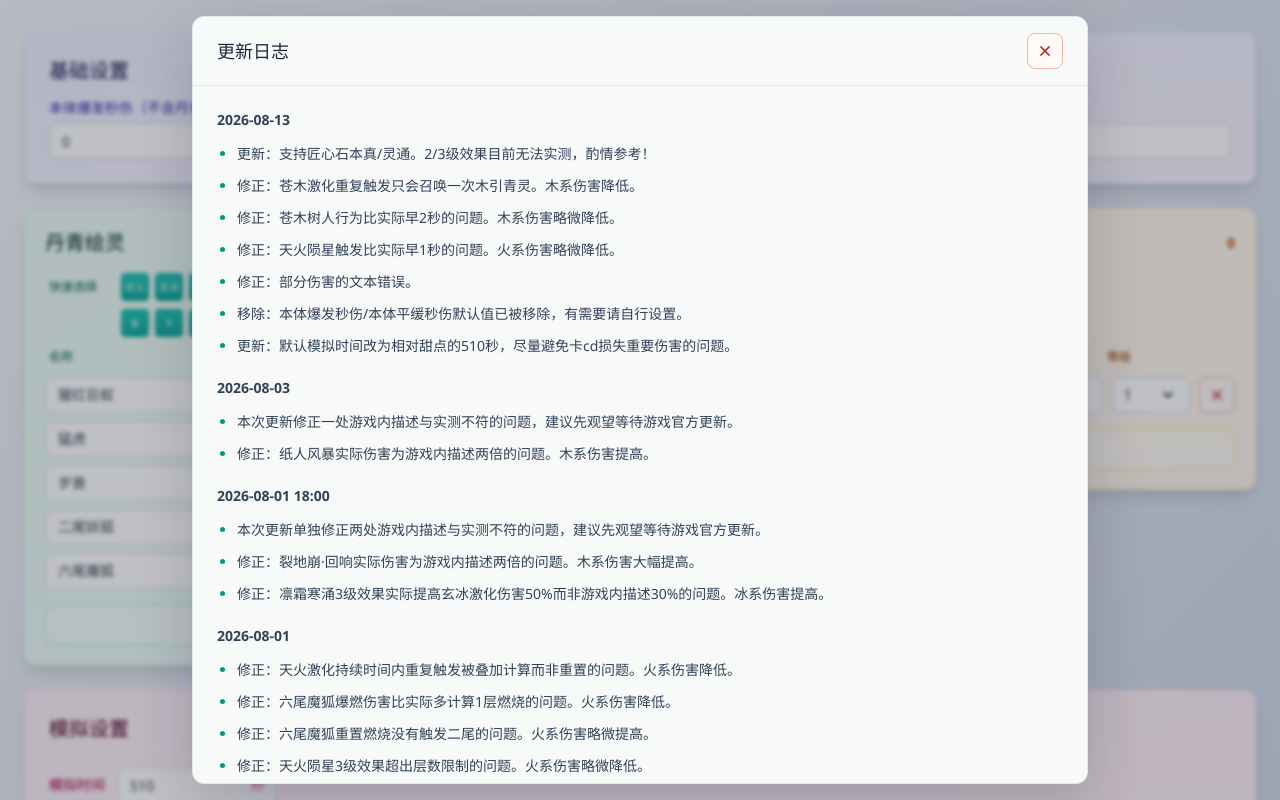
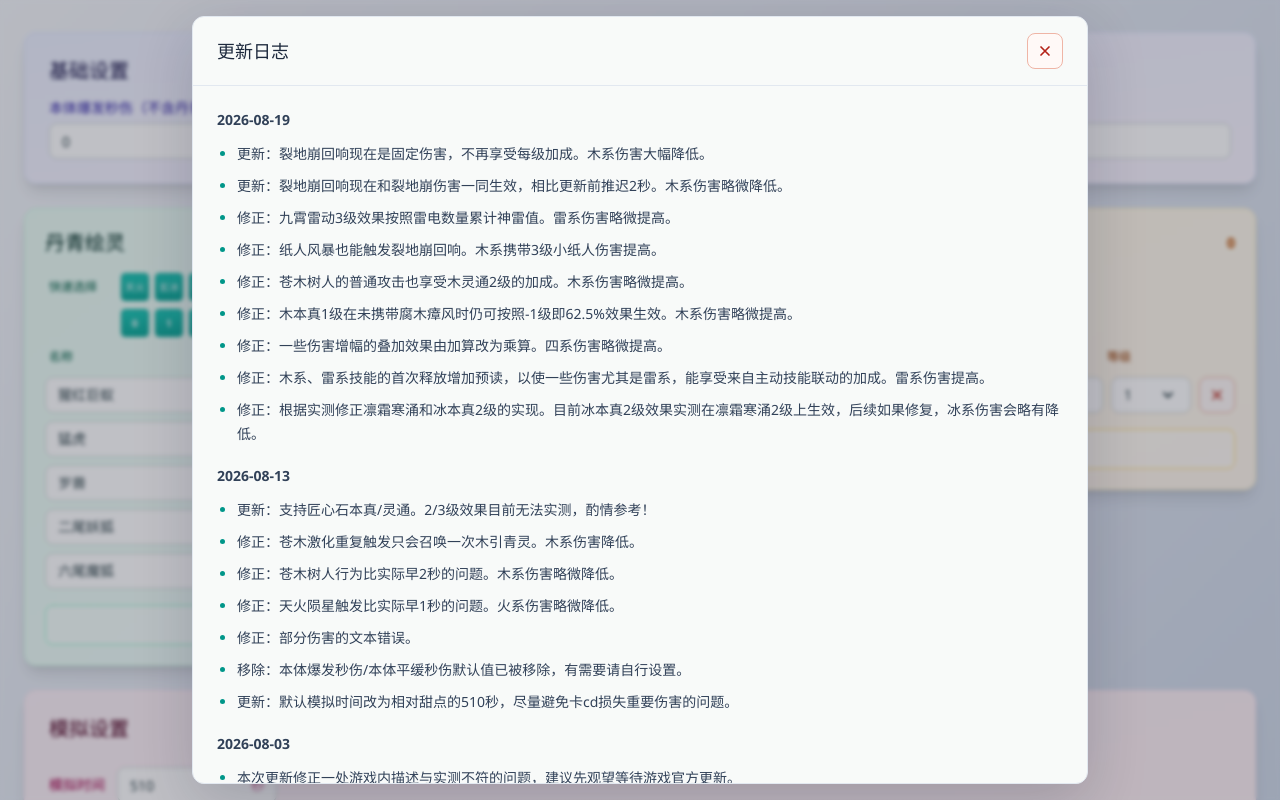
Before and after one commit to AzedL/DanQingSimulator, a React (Vite) app: page / in a window 1280 px wide. Shown: the top 800 px of the page. Built offline with nearby package versions, Linux system fonts and the light colour scheme.

Commit message:
chore: change log

```diff
--- a/src/lang/changelog.ts
+++ b/src/lang/changelog.ts
@@ -1,6 +1,20 @@
-export const updatedAt = '2026-08-13'
+export const updatedAt = '2026-08-19'
 
 export const changelog = [
+  {
+    date: '2026-08-19',
+    changes: [
+      '更新：裂地崩回响现在是固定伤害，不再享受每级加成。木系伤害大幅降低。',
+      '更新：裂地崩回响现在和裂地崩伤害一同生效，相比更新前推迟2秒。木系伤害略微降低。',
+      '修正：九霄雷动3级效果按照雷电数量累计神雷值。雷系伤害略微提高。',
+      '修正：纸人风暴也能触发裂地崩回响。木系携带3级小纸人伤害提高。',
+      '修正：苍木树人的普通攻击也享受木灵通2级的加成。木系伤害略微提高。',
+      '修正：木本真1级在未携带腐木瘴风时仍可按照-1级即62.5%效果生效。木系伤害略微提高。',
+      '修正：一些伤害增幅的叠加效果由加算改为乘算。四系伤害略微提高。',
+      '修正：木系、雷系技能的首次释放增加预读，以使一些伤害尤其是雷系，能享受来自主动技能联动的加成。雷系伤害提高。',
+      '修正：根据实测修正凛霜寒涌和冰本真2级的实现。目前冰本真2级效果实测在凛霜寒涌2级上生效，后续如果修复，冰系伤害会略有降低。',
+    ],
+  },
   {
     date: '2026-08-13',
     changes: [
```
